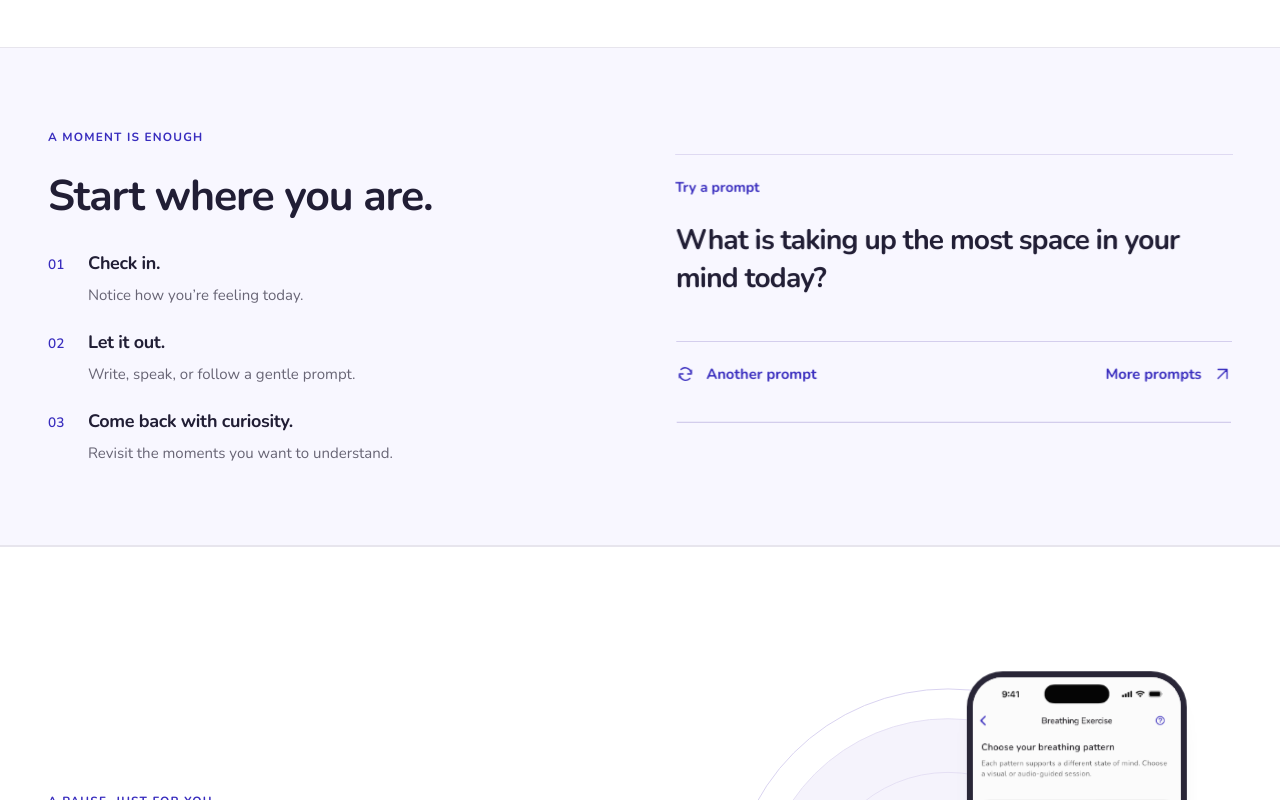
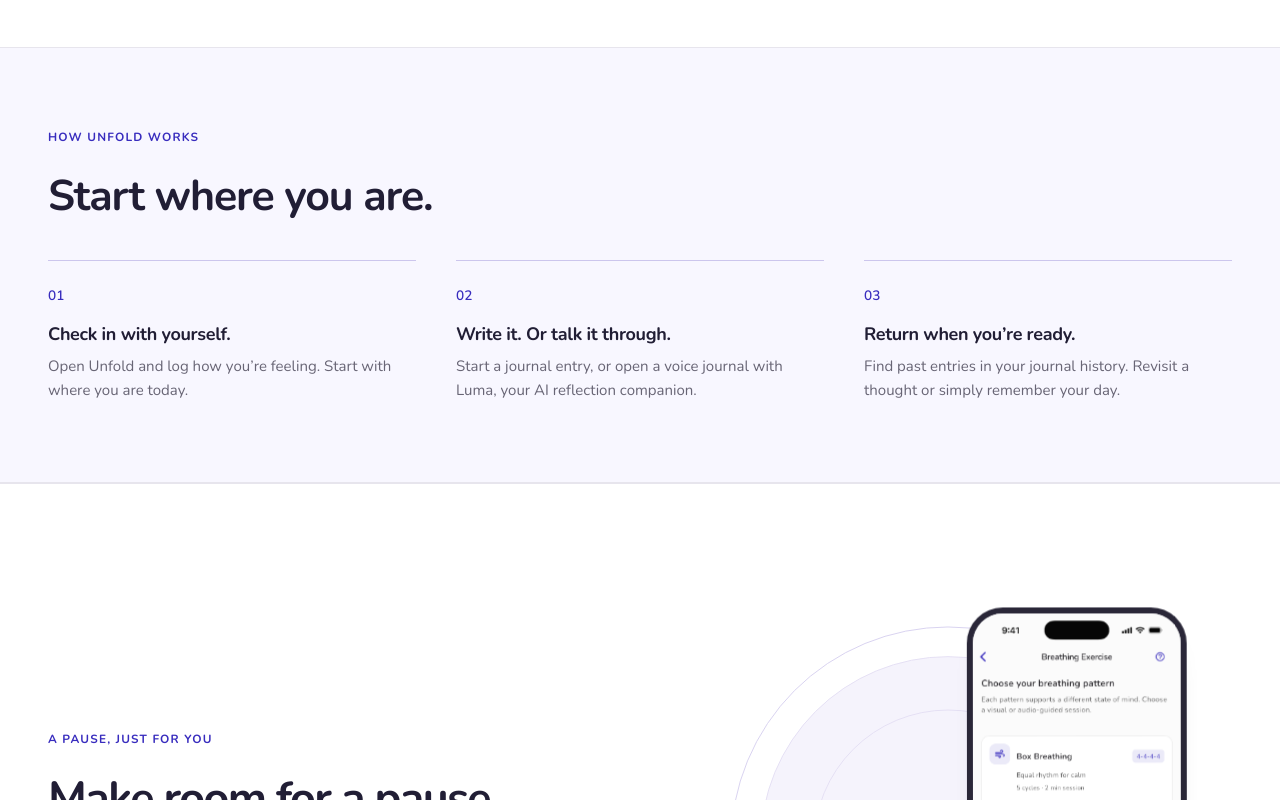
Before and after one commit to unfoldJournaling/unfold-website, a React (Vite) app: page / in a window 1280 px wide. Shown: the part 1260-2060 px from the top of the page. Built offline with nearby package versions, Linux system fonts and the light colour scheme.

Commit message:
fix(site): clarify the homepage and correct section scrolling

```diff
--- a/src/App.jsx
+++ b/src/App.jsx
@@ -1,4 +1,4 @@
-import { useRef, useState } from "react";
+import { useRef } from "react";
 import { Link } from "react-router-dom";
 import { useProductPlatform } from "./components/ProductPlatformPicker.jsx";
 import HeroProductStory from "./components/HeroProductStory.jsx";
@@ -7,7 +7,6 @@
 import Icon from "./components/Icon.jsx";
 import { DownloadCta } from "./components/SiteLayout.jsx";
 import { articles } from "./data/articles.js";
-import { prompts } from "./data/site.js";
 import PlatformDownloadLink from "./components/PlatformDownloadLink.jsx";
 
 const faqs = [
@@ -35,34 +34,6 @@
     a: "No. Each person has a separate account. Joining or paying for Family does not turn sharing on. You choose which wellness summaries to share and can pause sharing. Journals and conversations are never included.",
   },
 ];
-
-function PromptMoment() {
-  const [index, setIndex] = useState(0);
-  return (
-    <div data-motion="prompt" aria-labelledby="prompt-title">
-      <div className="prompt-card">
-        <div className="prompt-card-top">
-          <h3 id="prompt-title">Try a prompt</h3>
-        </div>
-        <p className="prompt-question" aria-live="polite" aria-atomic="true">
-          <span key={index} className="prompt-question-text">{prompts[index]}</span>
-        </p>
-        <div className="prompt-card-bottom">
-          <button
-            className="text-link"
-            type="button"
-            onClick={() => setIndex((index + 1) % prompts.length)}
-          >
-            <Icon name="refresh" size={18} /> Another prompt
-          </button>
-          <Link className="text-link" to="/prompts">
-            More prompts <Icon name="diagonal" size={18} />
-          </Link>
-        </div>
-      </div>
-    </div>
-  );
-}
 
 export default function Home() {
   const [platform, setPlatform] = useProductPlatform();
@@ -95,30 +66,27 @@
       </section>
 
       <section className="section routine-section" id="how-it-works" aria-labelledby="routine-title">
-        <div className="container home-start-grid">
-          <div>
+        <div className="container">
           <div data-motion="reveal">
             <div>
-                <p className="eyebrow">A moment is enough</p>
+              <p className="eyebrow">How Unfold works</p>
               <h2 id="routine-title">Start where you are.</h2>
             </div>
           </div>
           <ol className="routine-steps" data-motion="routine">
             <li>
-                <span className="step-number">01</span>
-                <div><h3>Check in.</h3><p>Notice how you’re feeling today.</p></div>
+              <span className="step-number" aria-hidden="true">01</span>
+              <div><h3>Check in with yourself.</h3><p>Open Unfold and log how you’re feeling. Start with where you are today.</p></div>
             </li>
             <li>
-                <span className="step-number">02</span>
-                <div><h3>Let it out.</h3><p>Write, speak, or follow a gentle prompt.</p></div>
+              <span className="step-number" aria-hidden="true">02</span>
+              <div><h3>Write it. Or talk it through.</h3><p>Start a journal entry, or open a voice journal with Luma, your AI reflection companion.</p></div>
             </li>
             <li>
-                <span className="step-number">03</span>
-                <div><h3>Come back with curiosity.</h3><p>Revisit the moments you want to understand.</p></div>
+              <span className="step-number" aria-hidden="true">03</span>
+              <div><h3>Return when you’re ready.</h3><p>Find past entries in your journal history. Revisit a thought or simply remember your day.</p></div>
             </li>
           </ol>
-          </div>
-          <PromptMoment />
         </div>
       </section>
 
--- a/src/Routes.jsx
+++ b/src/Routes.jsx
@@ -37,7 +37,6 @@
   return (
     <>
       {!showRecovery && <Seo />}
-      <ScrollToTop />
       <Routes>
         <Route element={<SiteLayout />}>
           {showRecovery ? <Route path="*" element={<ContentRecovery {...contentError} />} /> : <>
@@ -86,6 +85,8 @@
           </>}
         </Route>
       </Routes>
+      {/* Reserve the page's scroll-driven layout before restoring its position. */}
+      <ScrollToTop />
     </>
   );
 }
--- a/src/components/SiteLayout.jsx
+++ b/src/components/SiteLayout.jsx
@@ -61,7 +61,6 @@
           aria-label="Main navigation"
         >
           <NavLink to="/features">Features</NavLink>
-          <NavLink to="/prompts">Prompts</NavLink>
           <NavLink to="/blog">The Journal</NavLink>
           <NavLink to="/about">About</NavLink>
           <NavLink to="/help">Help</NavLink>
--- a/src/styles.css
+++ b/src/styles.css
@@ -3038,23 +3038,11 @@
 .home-compact .feature-story-preview .scroll-showcase { padding: 16px 0; }
 .home-compact .feature-story-preview .app-screen-window.feature-story-device { width: 220px; }
 .home-compact .feature-story-panels > div { min-width: 0; }
-.home-start-grid {
-  display: grid;
-  grid-template-columns: minmax(0, 1fr) minmax(0, 1fr);
-  gap: 72px;
-  align-items: center;
-}
-.home-start-grid > div { min-width: 0; }
-.home-compact .routine-steps { display: flex; flex-direction: column; gap: 24px; margin-top: 32px; }
-.home-compact .routine-steps li { display: flex; align-items: flex-start; gap: 20px; }
-.home-compact .step-number { border: 0; padding: 2px 0 0; margin: 0; flex: 0 0 20px; }
+.home-compact .routine-steps { grid-template-columns: repeat(3, minmax(0, 1fr)); gap: 40px; margin-top: 40px; }
+.home-compact .routine-steps li { min-width: 0; border-top: 1px solid #ccc6ed; padding-top: 24px; }
+.home-compact .step-number { border: 0; padding: 0; margin-bottom: 16px; }
 .home-compact .routine-steps h3 { font-size: 1.125rem; margin-bottom: 8px; }
 .home-compact .routine-steps p { font-size: 0.9375rem; line-height: 1.6; }
-.home-compact .prompt-card { padding: 24px 0; }
-.home-compact .prompt-card-top h3 { font-size: 0.875rem; letter-spacing: 0; }
-.home-compact .prompt-question { min-height: 144px; padding-block: 24px; font-size: clamp(1.5rem, 2.2vw, 2rem); }
-.home-compact .prompt-card-bottom { padding-top: 8px; }
-.home-compact .prompt-card-bottom > a { justify-content: flex-start; }
 .home-compact .product-story { gap: 48px; }
 .home-compact .chapter-copy .motion-content > p:not(.eyebrow) { margin-block: 20px; }
 .home-compact .breathing-stage { min-height: 560px; padding-block: 24px; }
@@ -3087,7 +3075,7 @@
   .home-compact { --section: 64px; }
   .home-compact .feature-story-pin { padding: 24px; gap: 24px; }
   .home-compact .feature-story-preview .app-screen-window.feature-story-device { width: 190px; }
-  .home-start-grid { gap: 40px; }
+  .home-compact .routine-steps { gap: 24px; }
   .home-compact .breathing-stage { min-height: 480px; }
   .home-compact .breathing-phone .app-screen-window { width: min(100%, 190px); }
   .home-compact .breathing-watch { width: 88px; }
@@ -3107,12 +3095,9 @@
   .home-compact .feature-story-preview .scroll-showcase { padding-block: 8px; }
   .home-compact .feature-story-copy h3 { font-size: 1.375rem; }
   .home-compact .feature-story-copy p:not(.eyebrow) { font-size: 0.9375rem; line-height: 1.6; }
-  .home-start-grid { grid-template-columns: minmax(0, 1fr); gap: 32px; }
-  .home-compact .routine-steps { gap: 20px; margin-top: 24px; }
-  .home-compact .routine-steps li { padding: 0; }
-  .home-compact .prompt-question { min-height: 128px; font-size: 1.5rem; }
-  .home-compact .prompt-card-bottom { gap: 8px; }
-  .home-compact .prompt-card-bottom .text-link { font-size: 0.8125rem; }
+  .home-compact .routine-steps { grid-template-columns: minmax(0, 1fr); gap: 24px; margin-top: 24px; }
+  .home-compact .routine-steps li { display: grid; grid-template-columns: minmax(24px, max-content) minmax(0, 1fr); gap: 16px; padding-top: 24px; }
+  .home-compact .step-number { grid-row: auto; padding-top: 2px; margin: 0; }
   .home-compact .product-story { gap: 24px; }
   .home-compact .breathing-stage { min-height: 416px; }
   .home-compact .breathing-phone .app-screen-window { width: min(100%, 168px); }
```
Also changed, not shown: 1 other file (tests, documents, lock files or other folders). Lines whose indentation alone changed are shown as unchanged.
